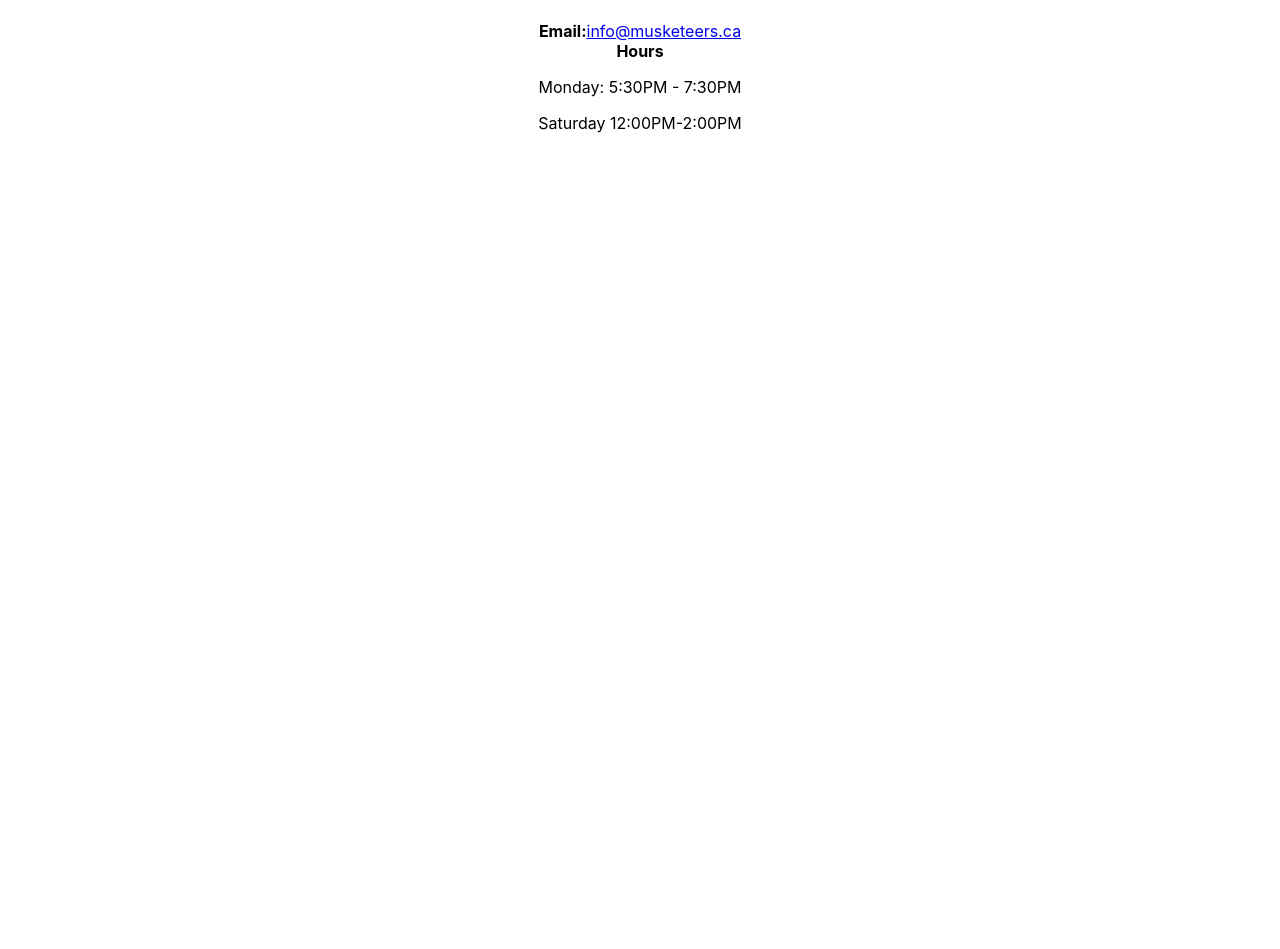
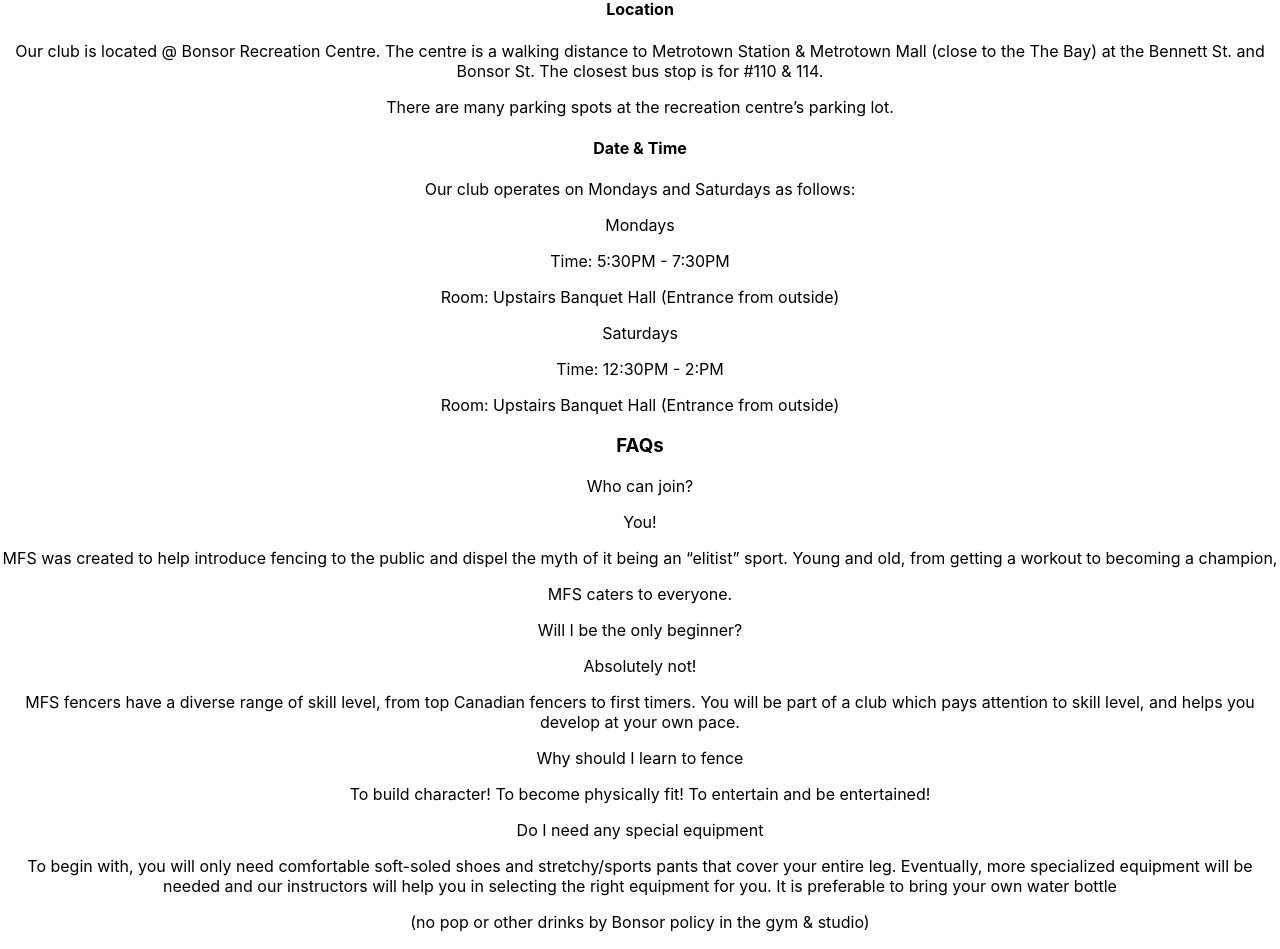
Before and after one commit to zainen/musketeers, a React (Create React App) app in the folder musketeers-page/: page /about-us in a window 1280 px wide. Shown: the part 716-1665 px from the top of the page. Before the commit the page ends 865 px from the top, so only its background shows below. Built offline with nearby package versions, Linux system fonts and the light colour scheme.

Commit message:
add all info mod-directions photo

```diff
--- a/musketeers-page/src/partials/About.tsx
+++ b/musketeers-page/src/partials/About.tsx
@@ -3,10 +3,41 @@
 const About: React.FC = () => {
   return (
     <>
-    <div>
-      <img src={about_sport} alt="about_sport" />
+      <div>
+        <img src={about_sport} alt="about_sport" />
+        <div>
+          <h1>Fencing as a Sport</h1>
+          <div>
+            <h3>What is Fencing?</h3>
+            <p className='answer'>Fencing is a <p className='bold'>fast-paced sport</p> that simulates sword duels. Bouts are between two fencers; they are restricted to a strip that is two meters wide and fourteen meters long, and all movement is forward or back. The target area for valid hits depends on the specific weapon used.
+              Fencing has a blend of patience, competitiveness and discipline. However, the <p className='bold'>respect between fencers</p> is the primary characteristic to attain and understand.
+            <br/>
+              Fencing can attributed as the following:<br/>
+              Physically, fencing is comparable to a game of squash. It involves speed, accuracy and endurance.<br/>
+              Mentally, fencing is comparable to a game of chess. The central importance involves strategy-planning, patience and quick decisiveness.</p>
+          </div>
+        </div>
+        <h3>Three Different Forms of Fencing</h3>
+        <div>
+          <p className='weapon'>Foil</p>
+          <p className='description'>Evolved from the short court sword of the 17th and 18th centuries, the foil started as a light and flexible weapon for the practice of fencing. The blade is quadrangular in shape (cross-section is square). Since only the front and back of the torso is considered a target, the bell-shaped guard is much smaller than the épée. Hits are made only with the point of the blade. It has a button at the tip that registers the hit. The hit location in foil is the torso including the groin but not including the arms. Both fencers wear a lamé, a jacket that covers the hit location and is coated in wires. When the button on a foil is pressed down while touching the lamé of the other fencer it triggers the electric scoring machine to score the hit.</p>
+          <iframe title='Foil' width='640' height='480' src="https://www.youtube.com/embed/g-P_q5gdvRM" allowFullScreen></iframe>
+          <p className='source'>created by Eurosport; courtesy from FIE Youtube channel</p>
+        </div>
+        <div>
+          <p className='weapon'>&Eacute;p&eacute;e</p>
+          <p className='description'>Considered as the original dueling sword, it was developed in the middle of the 19th century to train individuals for duels. The weapon’s blade is somewhat triangular and quite stiff to bend. Since the whole body is considered a target, the guard is large and bell-shaped to protect the hand from hits. As with foil, hits are made with the point of the blade only, with a button on the tip to register hits. The hit location in épée is the whole body. Fencers do not need to wear a lamé for épée. The guard is larger to help protect the hand.</p>
+          <iframe title='&Eacute;p&eacute;e' width='640' height='480' src="https://www.youtube.com/embed/88mBQ2u2Wb0" ></iframe>
+          <p className='source'>created by Eurosport; courtesy from FIE Youtube channel</p>
+        </div>
+        <div>
+          <p className='weapon'>Sabre</p>
+          <p className='description'>Developed from the backsword of the Elizabethans and the heavy cavalry sabre, the blade is v-shaped with the point folded over to form a button. The weapon differs in that it is a cut-and-thrust type weapon. The hand is again a target, so the guard is wrapped to the hilt to protect the fingers. Points can be scored with the entire blade. The hit locations for sabre are the head, arms and the trunk to the waist. Sabre fencers wear a lamé covering the hit location, that connects to a mask that is covered in wire as well. The hits are scored when the blade touches the lamé or mask.</p>
+          <iframe title='Saber' width='640' height='480' src="https://www.youtube.com/embed/4ipiJFlU_Dg" ></iframe>
+          <p className='source'>created by Eurosport; courtesy from FIE Youtube channel</p>
+        </div>
+      </div>
 
-    </div>
     </>
   )
 }
--- a/musketeers-page/src/partials/Contact.tsx
+++ b/musketeers-page/src/partials/Contact.tsx
@@ -4,6 +4,12 @@
   return (
     <>
       <img src={contact} alt="contact" />
+      <h3>To Contact Us</h3>
+      <p>WE'D LOVE TO HELP AND TEACH YOU ABOUT THE SPORT!
+        For more information, please email us or use the form below
+        You can also visit us during one of our scheduled sessions
+        to talk with our administrators and coaches!
+      </p>
     </>
   )
 }
--- a/musketeers-page/src/partials/Footer.tsx
+++ b/musketeers-page/src/partials/Footer.tsx
@@ -6,7 +6,7 @@
           <h4>Find Us</h4>
           <div>
             <div>
-              <b>Email:</b>
+              <b>Email: </b>
               <a href='mailto: info@musketeers.ca'>info@musketeers.ca</a>
             </div>
             <div>
--- a/musketeers-page/src/partials/Home.tsx
+++ b/musketeers-page/src/partials/Home.tsx
@@ -1,5 +1,5 @@
 import main from '../images/main.png'
-import entry from '../images/entry.png'
+import entry from '../images/entry-higher.png'
 
 const Home: React.FC = () => {
   return (
@@ -17,7 +17,7 @@
         </div>
         <br/>
         <h1>Announcements</h1>
-        <h3>UDPATE: We will be entering Spring Break. We will return on March 22nd</h3>
+        <h3>UPDATE: We will be entering Spring Break. We will return on March 22nd</h3>
         <ul>
           <li>We are open for sessions. There are changes from our usual time and room location.</li>
           <li>Time: Mondays = 5:30-7:30PM; Saturdays = N/A (currently we are not holding Saturday sessions due to the pandemic)</li>
--- a/musketeers-page/src/partials/Info.tsx
+++ b/musketeers-page/src/partials/Info.tsx
@@ -4,6 +4,44 @@
   return (
     <>
       <img src={about} alt="about_us" />
+      <div>
+        Musketeers Fencing Society (MFS)
+        <div>
+          <h4>Location</h4>
+          <p>Our club is located @ Bonsor Recreation Centre. The centre is a walking distance to Metrotown Station & Metrotown Mall (close to the The Bay) at the Bennett St. and Bonsor St. The closest bus stop is for #110 & 114.</p>
+          <p>There are many parking spots at the recreation centre’s parking lot.</p>
+        </div>
+        <div>
+          <h4>Date & Time</h4>
+          <p>Our club operates on Mondays and Saturdays as follows:</p>
+          <p className='bold head'>Mondays</p>
+          <p>Time: 5:30PM - 7:30PM</p>
+          <p>Room: Upstairs Banquet Hall (Entrance from outside)</p>
+          <p className='bold head'>Saturdays</p>
+          <p>Time: 12:30PM - 2:PM</p>
+          <p>Room: Upstairs Banquet Hall (Entrance from outside)</p>
+        </div>
+        <div>
+          <h3>FAQs</h3>
+          <div>
+            <p className='bold head'>Who can join?</p>
+            <p className='answers'><p className='bold'>You!</p> MFS was created to help introduce fencing to the public and dispel the myth of it being an “elitist” sport. Young and old, from getting a workout to becoming a champion, <p className='underline'>MFS caters to everyone.</p></p>
+          </div>
+          <div>
+            <p className='bold head'>Will I be the only beginner?</p>
+            <p className='answers'><p className='bold'>Absolutely not!</p> MFS fencers have a diverse range of skill level, from top Canadian fencers to first timers. You will be part of a club which pays attention to skill level, and helps you develop at your own pace.</p>
+          </div>
+          <div>
+            <p className='bold head'>Why should I learn to fence</p>
+            <p className='answers'>To build character! To become physically fit! To entertain and be entertained!</p>
+          </div>
+          <div>
+            <p className='bold head'>Do I need any special equipment</p>
+            <p className='answers'>To begin with, you will only need comfortable soft-soled shoes and stretchy/sports pants that cover your entire leg. Eventually, more specialized equipment will be needed and our instructors will help you in selecting the right equipment for you.
+              It is preferable to bring your own water bottle <p className='underline'>(no pop or other drinks by Bonsor policy in the gym & studio)</p> and a towel for your sweat. There are water fountains at Bonsor or vending machine if you do not bring a bottle.</p>
+          </div>
+        </div>
+      </div>
     </>
   )
 }
```
Also changed, not shown: musketeers-page/src/images/entry-higher.png (added).
